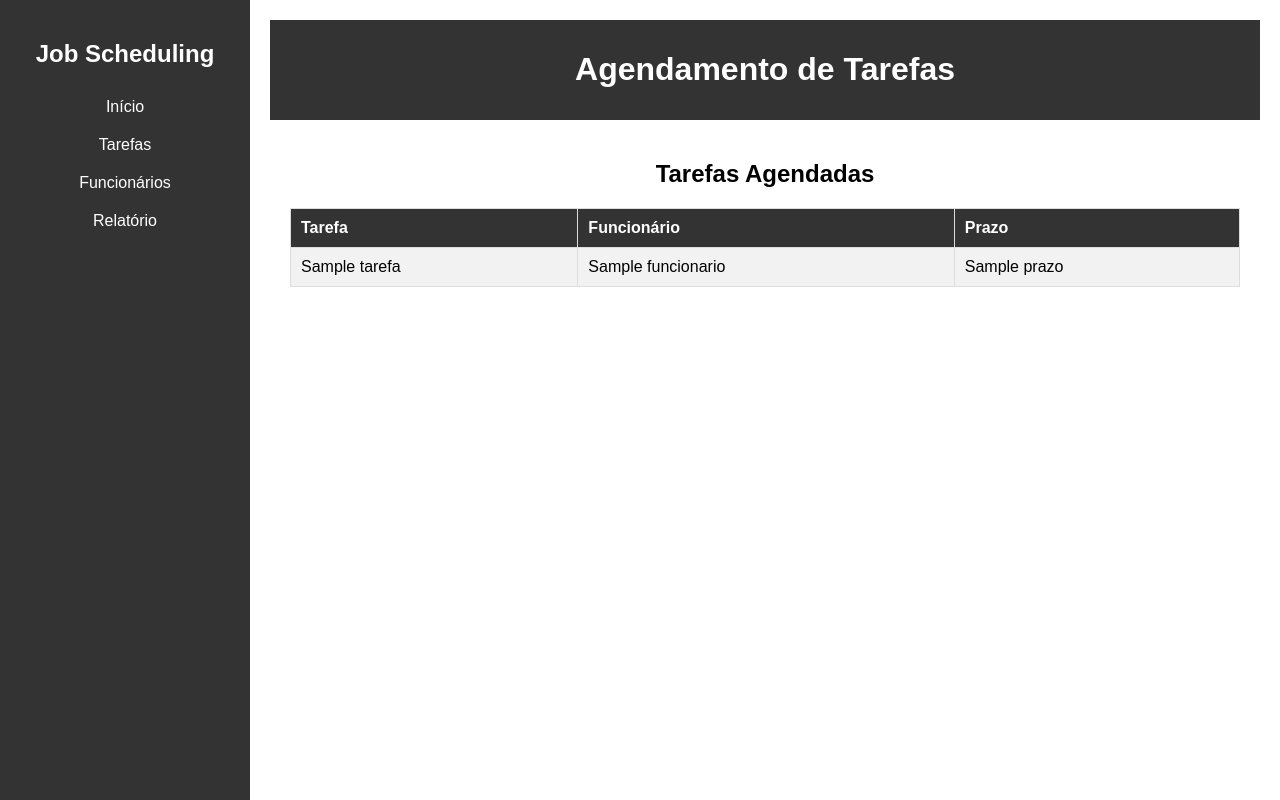
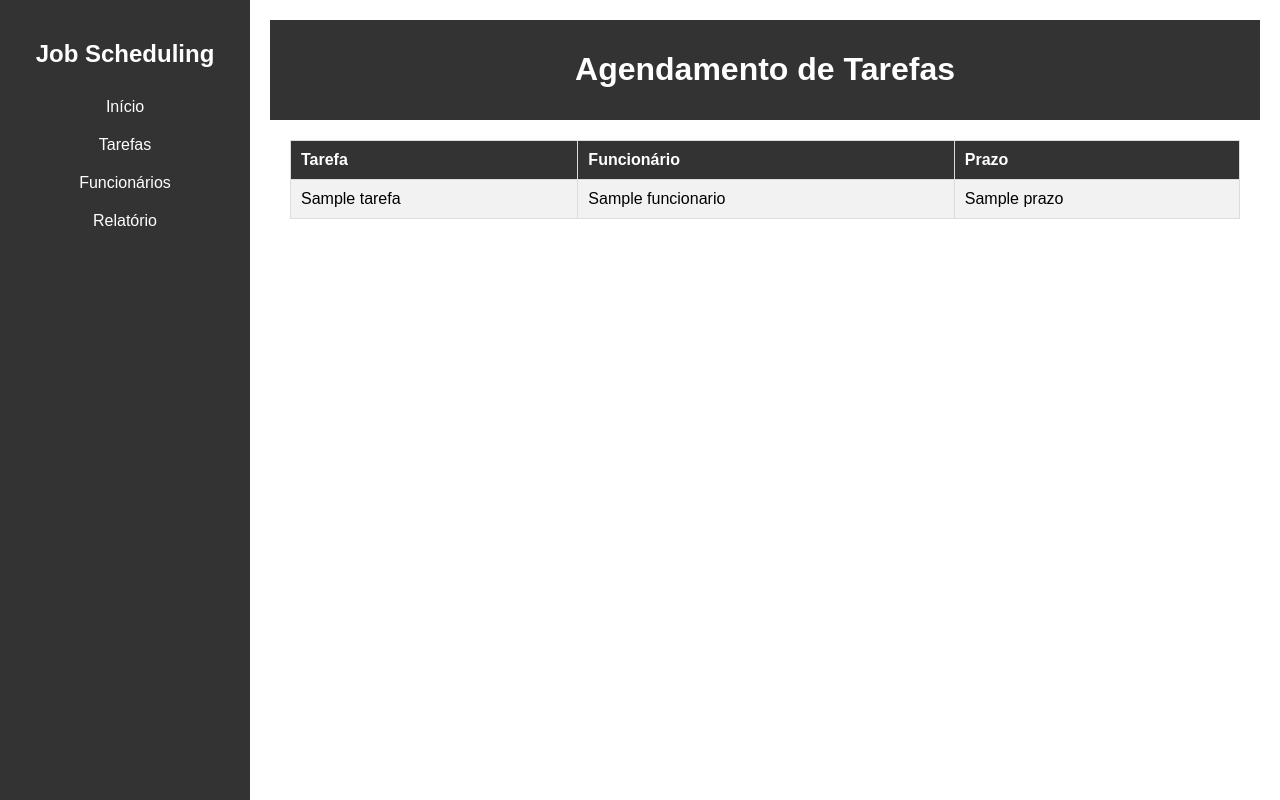
Before and after one commit to projeto-de-algoritmos/Greedy_JobScheduling, a Flask app: template templates/index.html in a window 1280 px wide. Run offline with Flask 3, Linux system fonts and the light colour scheme; the template is opened without the code that fills it: most values are stand-ins (such as "Sample title", 1, 10 or a date in 2020).

Commit message:
fix: bugs

```diff
--- a/app.py
+++ b/app.py
@@ -1,9 +1,11 @@
 from flask import Flask, render_template, request, redirect, url_for
+import copy
 
 app = Flask(__name__)
 
 funcionarios = []
 tarefas = []
+
 
 @app.route('/')
 def index():
@@ -30,10 +32,11 @@ def adicionar_tarefa():
 
 @app.route('/relatorio')
 def gerar_relatorio():
-    return render_template('relatorio.html', funcionarios=funcionarios, tarefas=tarefas)
+    relatorio_funcionarios = copy.deepcopy(funcionarios)
+    relatorio_tarefas = copy.deepcopy(tarefas)
+    return render_template('relatorio.html', funcionarios=relatorio_funcionarios, tarefas=relatorio_tarefas)
 
 def agendar_tarefas(funcionarios, tarefas):
-    # Ordena as tarefas por prazo mais próximo
     tarefas_ordenadas = sorted(tarefas, key=lambda x: x['prazo'])
     funcionarios_ordenados = sorted(funcionarios, key=lambda x: x['carga_de_trabalho'])
     agendamento = []
--- a/templates/index.html
+++ b/templates/index.html
@@ -12,7 +12,6 @@
         <h1>Agendamento de Tarefas</h1>
       </div>
       <div class="main">
-        <h2>Tarefas Agendadas</h2>
         <table>
           <tr>
             <th>Tarefa</th>
--- a/templates/relatorio.html
+++ b/templates/relatorio.html
@@ -2,12 +2,9 @@
     {% include 'sidebar.html' %}
     <div class="content">
         <div class="navbar">
-            <h1>Relatório</h1>
+            <h1>Relatório de Tarefas e Funcionários</h1>
         </div>
         <div class="main">
-            <div class="navbar">
-                <h1>Relatório de Tarefas e Funcionários</h1>
-            </div>
             <div class="main">
                 <h2>Funcionários</h2>
                 <table>
```
Also changed, not shown: templates/tarefas.html (line endings or trailing spaces).
